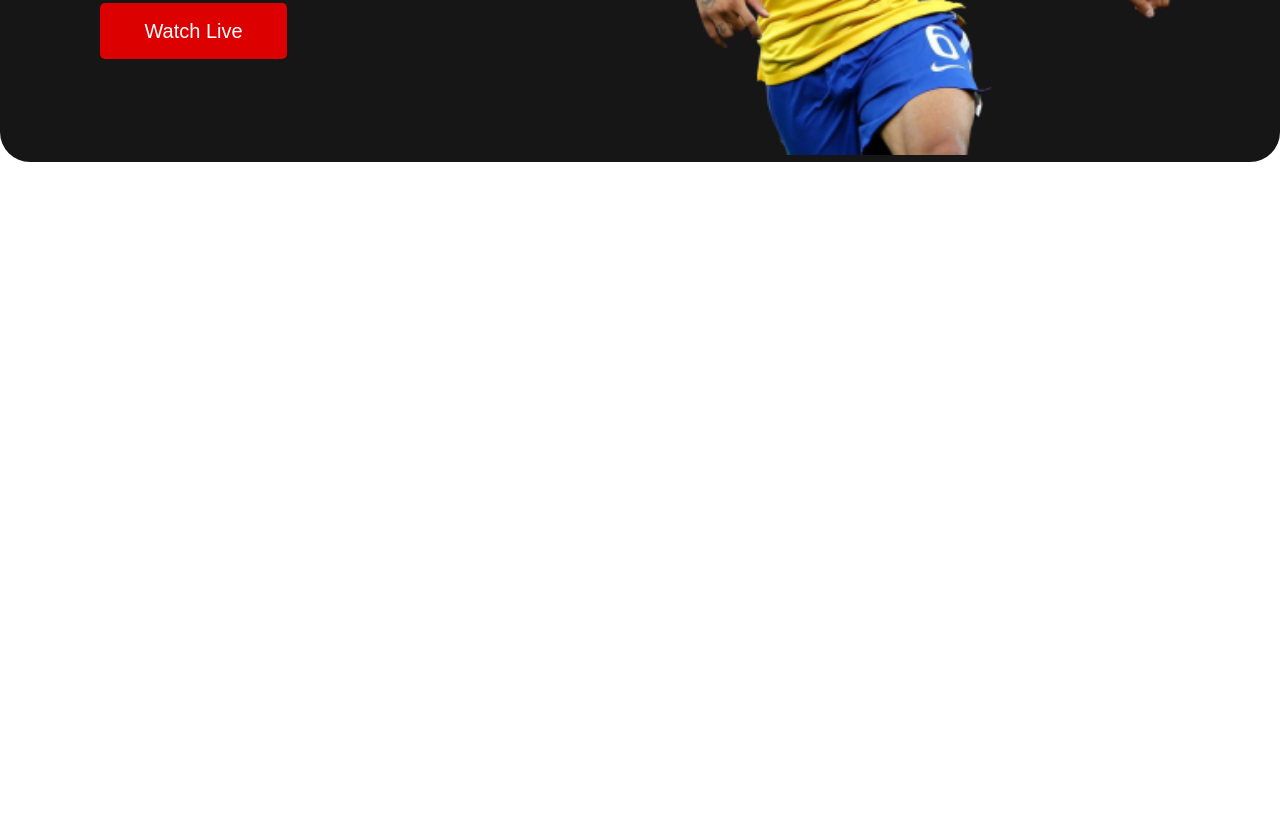
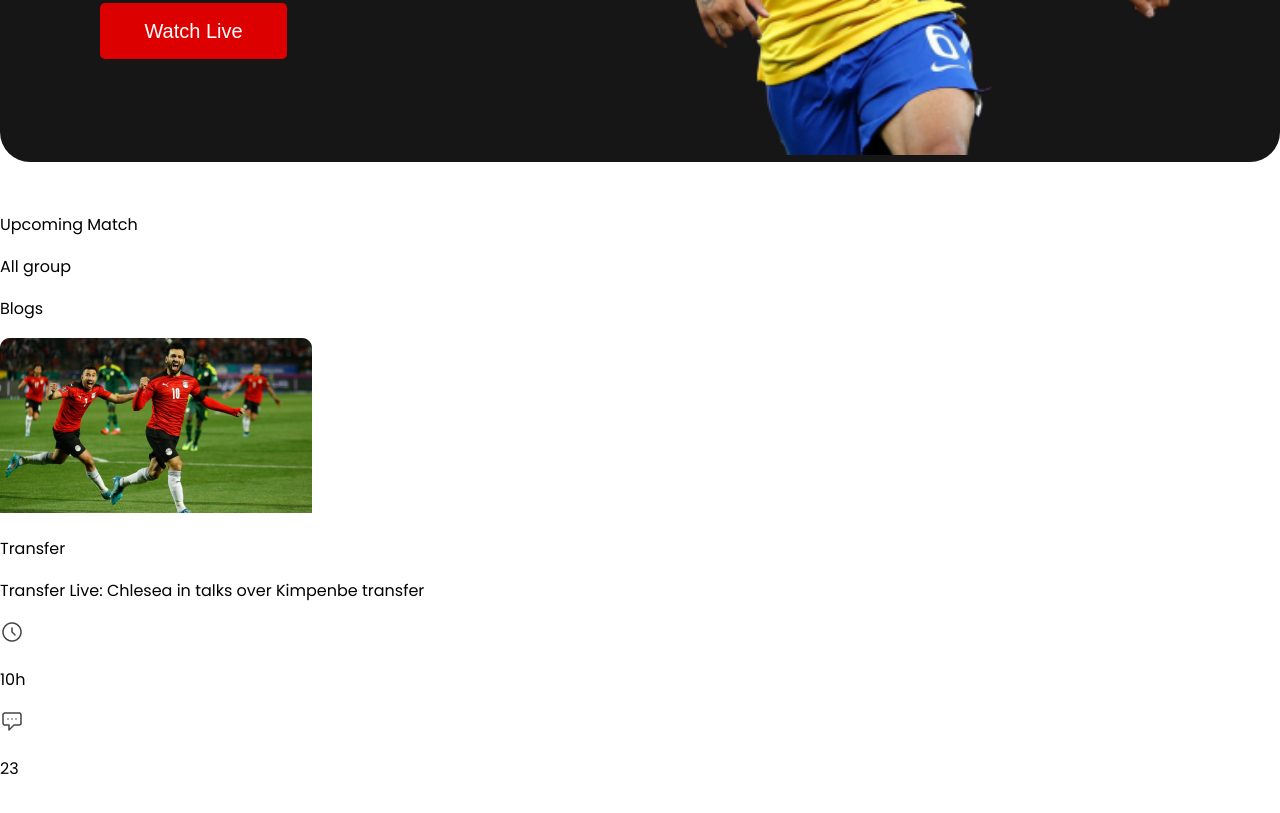
Before and after one commit to SuraiyaAkterTrishna/world-cup, a plain HTML site: page index.html in a window 1280 px wide. Shown: the part 463-1276 px from the top of the page. Before the commit the page ends 800 px from the top, so only its background shows below. Drawn offline with Linux system fonts and the light colour scheme.

Commit message:
blog html structure done

```diff
--- a/index.html
+++ b/index.html
@@ -39,9 +39,40 @@
         </section>
         <!-- banner end -->
         <!-- blog start -->
-        <article class="container">
-
-        </article>
+        <section class="container">
+            <aside>
+                <div class="upcoming-match">
+                    <p>Upcoming Match</p>
+                </div>
+                <div class="all-group">
+                    <p>All group</p>
+                </div>
+                <div class="blog">
+                    <p>Blogs</p>
+                </div>
+            </aside>
+            <article>
+                <div class="blog">
+                    <div class="blog-thumbnail">
+                        <img src="images/assets/Blog Image.png" alt="">
+                    </div>
+                    <div class="blog-detail">
+                        <p class="blog-tag">Transfer</p>
+                        <p class="blog-title">Transfer Live: Chlesea in talks over Kimpenbe transfer</p>
+                        <div class="blog-info">
+                            <div class="duration">
+                                <img src="images/assets/Time Icon.png" alt="">
+                                <p>10h</p>
+                            </div>
+                            <div class="chat">
+                                <img src="images/assets/Chat Icon.png" alt="">
+                                <p>23</p>
+                            </div>
+                        </div>
+                    </div>
+                </div>
+            </article>
+        </section>
         <!-- blog end -->
     </main>
 
```
